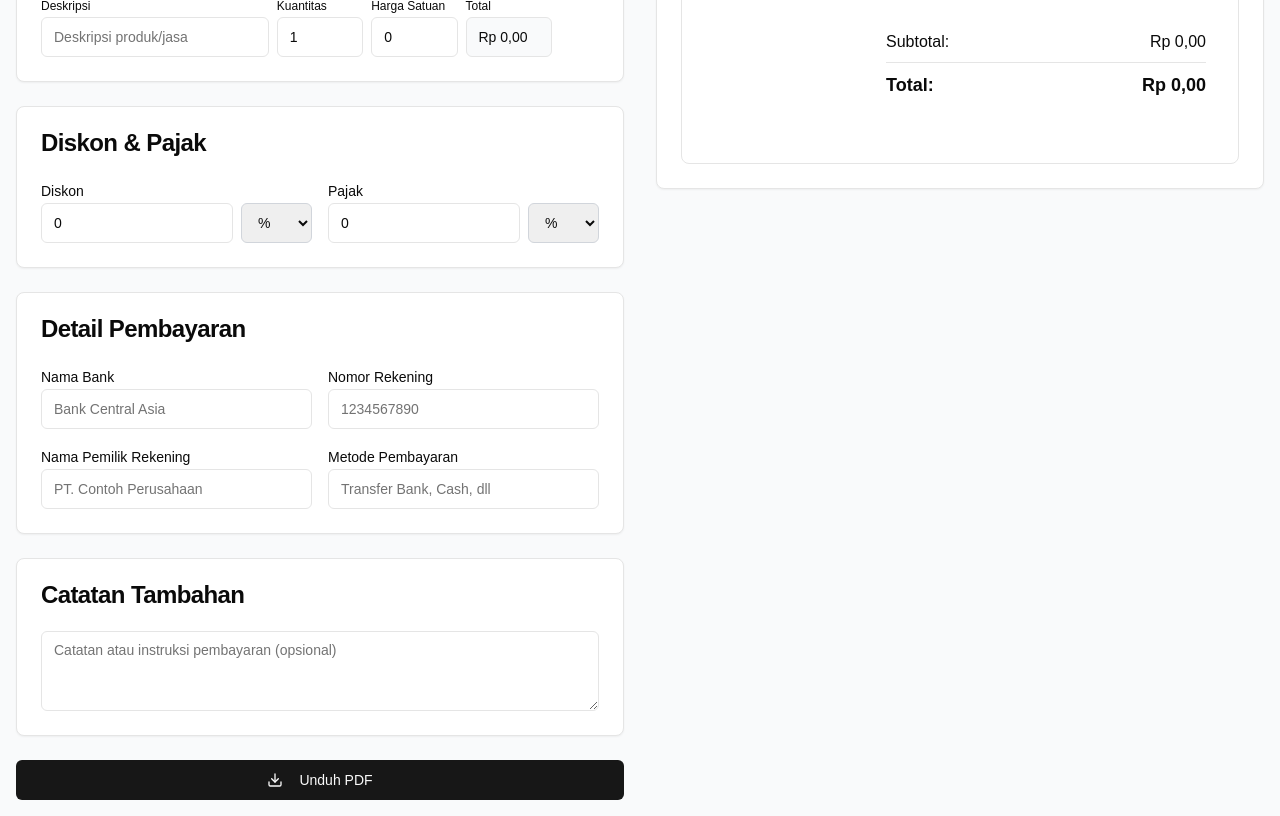
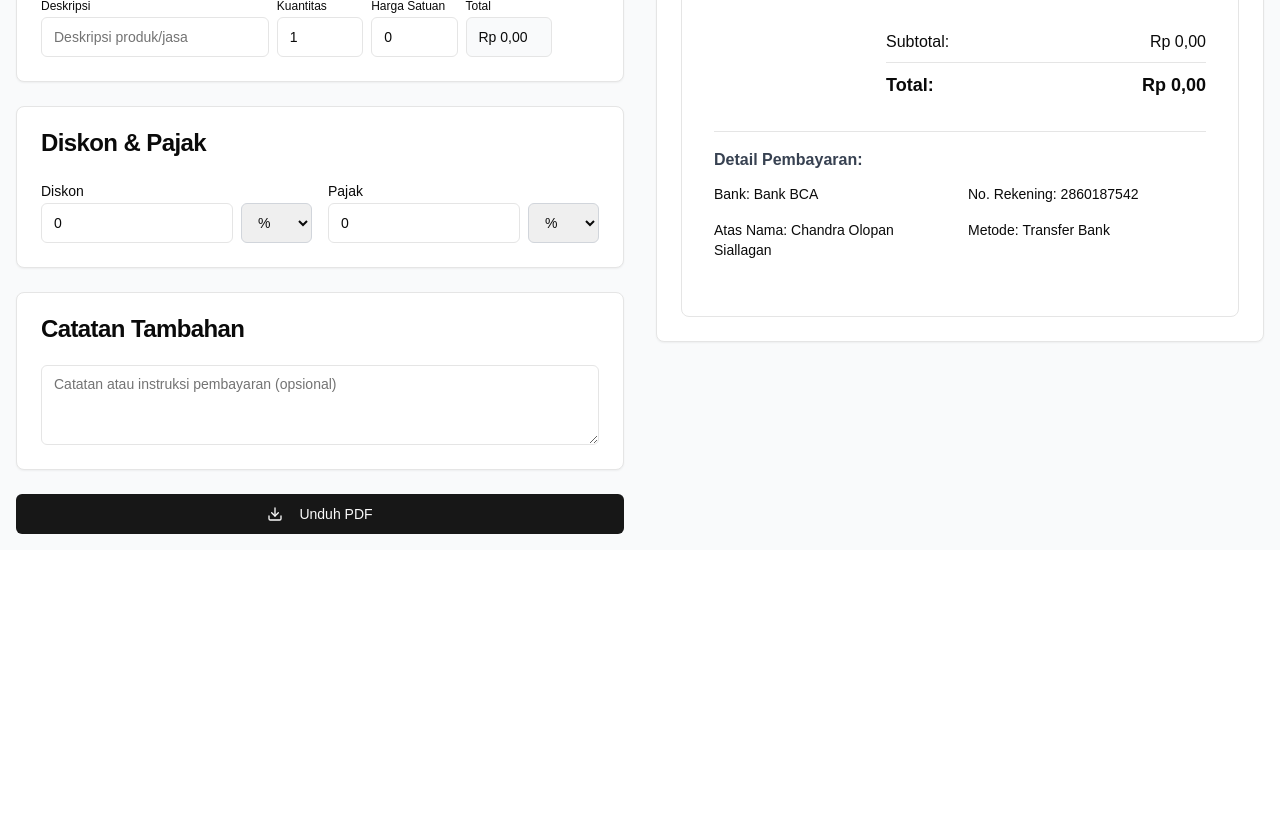
Before and after one commit to budsx/invoice-generator, a Next.js app: page / in a window 1280 px wide. Shown: the part 780-1596 px from the top of the page. After the commit the page ends 1330 px from the top, so only its background shows below. Built offline with nearby package versions, Linux system fonts and the light colour scheme.

Commit message:
Update hardcode payment

```diff
--- a/app/page.tsx
+++ b/app/page.tsx
@@ -67,10 +67,10 @@ export default function InvoiceGenerator() {
     taxType: "percentage",
     notes: "",
     paymentDetails: {
-      bankName: "",
-      accountNumber: "",
-      accountName: "",
-      paymentMethod: "",
+      bankName: COMPANY_INFO.bankName || "",
+      accountNumber: COMPANY_INFO.bankAccountNumber || "",
+      accountName: COMPANY_INFO.bankAccountName || "",
+      paymentMethod: "Transfer Bank",
     },
   })
 
@@ -455,7 +455,7 @@ export default function InvoiceGenerator() {
               </CardContent>
             </Card>
 
-            <Card>
+            {/* <Card>
               <CardHeader>
                 <CardTitle>Detail Pembayaran</CardTitle>
               </CardHeader>
@@ -501,7 +501,7 @@ export default function InvoiceGenerator() {
                   </div>
                 </div>
               </CardContent>
-            </Card>
+            </Card> */}
 
             <Card>
               <CardHeader>
--- a/constants/config.ts
+++ b/constants/config.ts
@@ -8,5 +8,9 @@ export const COMPANY_INFO = {
   name: 'Draclean Indonesia',
   address: 'Jl. Jeruk Purut, Cilandak Timur, Pasar Minggu, Jakarta Selatan, Indonesia',
   phone: '+6281386061072',
-  email: 'Dracelan@gmail.com'
+  email: 'Dracelan@gmail.com',
+  bankName: 'Bank BCA',
+    bankAccountName: 'Chandra Olopan Siallagan',
+    bankAccountNumber: '2860187542'
+
 }
```
